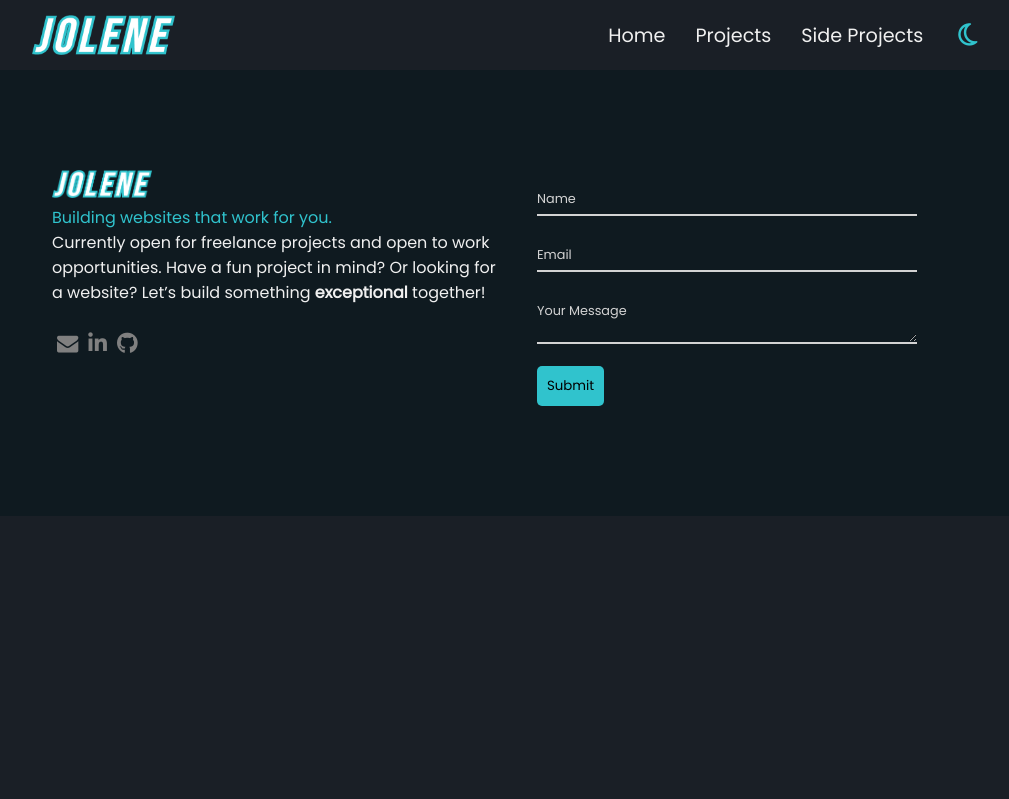
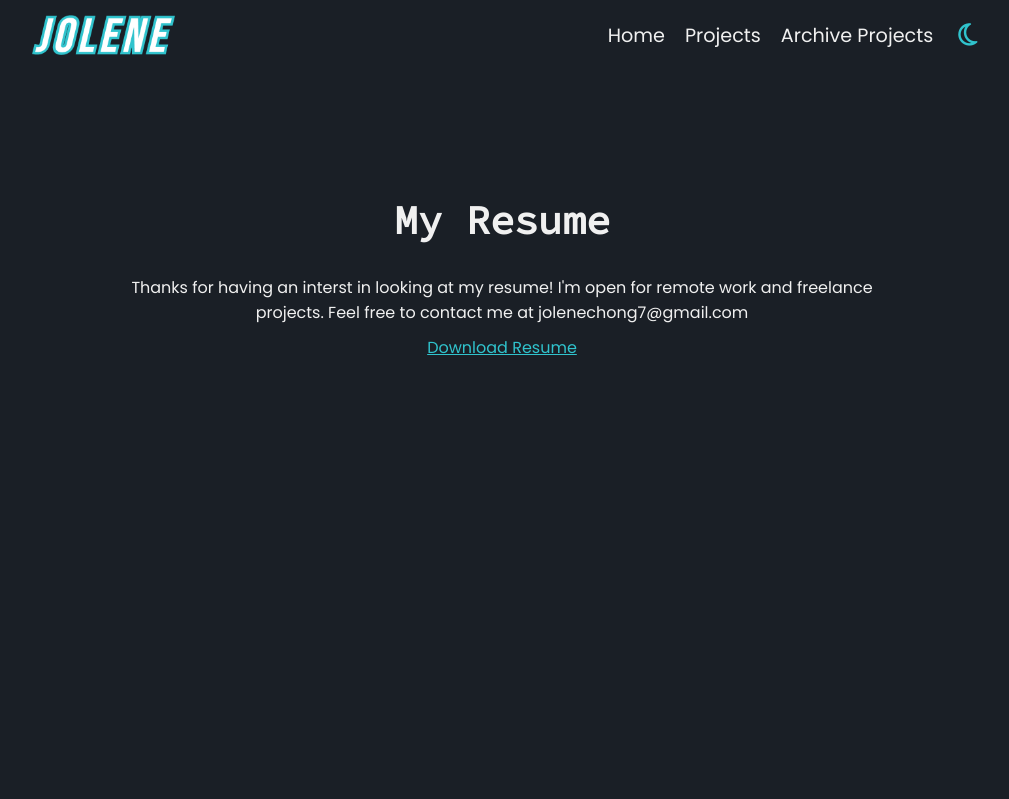
Before and after one commit to jolenechong/portfolio, a React (Create React App) app: page /resume in a window 1280 px wide. Shown: the top 799 px of the page, without its empty margins (138-1147 px from the left). Built offline with nearby package versions, Linux system fonts and the light colour scheme.

Commit message:
fixed a few responsiveness issues

```diff
--- a/src/App.js
+++ b/src/App.js
@@ -1,6 +1,8 @@
 import "./App.scss";
 import { BrowserRouter as Router, Routes, Route } from "react-router-dom";
-import Home from './pages/home/index.';
+import Home from './pages/home';
+import Resume from './pages/resume';
+// import Resume from './pages/resume';
 import Navbar from './components/navbar'
 import Footer from './components/footer'
 
@@ -11,6 +13,7 @@ function App() {
       <Navbar/>
         <Routes>
           <Route path="/" element={<Home />} />
+          <Route path='/resume' element={<Resume />} />
         </Routes>
       <Footer/>
     </Router>
--- a/src/App.scss
+++ b/src/App.scss
@@ -30,13 +30,9 @@ html {
   scroll-behavior: smooth;
 }
 
-/* :root {
-  --bg: yellow;
-  --color-text: black;
-  --secondary-bg: pink;
-  --secondary-border: purple;
+:root {
   --accent-color:#30c3cd;
-} */
+}
 
 html[data-theme="dark"] {
   --bg: #1a1f26;
--- a/src/components/footer/index.module.scss
+++ b/src/components/footer/index.module.scss
@@ -1,7 +1,7 @@
 footer {
   background-color: var(--footer-bg);
   padding: 100px;
-  color: var(--color-text);
+  color: white;
   display: flex;
   justify-content: center;
   align-items: center;
@@ -15,6 +15,7 @@ footer {
 
     .row{
         .column:nth-child(1){
+            padding: 10px;
             width: 50%;
             float: left;
 
@@ -44,7 +45,6 @@ footer {
 
             form{
                 margin: auto;
-                max-width: 400px;
 
                 .formQuestion {
                     position: relative;
--- a/src/components/home/archiveprojects/index.js
+++ b/src/components/home/archiveprojects/index.js
@@ -27,7 +27,7 @@ export default function archiveprojects({ props }) {
 
       <div className={styles.topicsdiv}>
         {props.topics.length > 0 ? (
-          props.topics.map((topic) => <span>{topic}</span>)
+          props.topics.map((topic,i) => <span key={i}>{topic}</span>)
         ) : (
           <p></p>
         )}
--- a/src/components/home/archiveprojects/index.module.scss
+++ b/src/components/home/archiveprojects/index.module.scss
@@ -9,7 +9,7 @@
   margin: auto;
   margin: 10px;
   flex: 2;
-  min-width: 350px;
+  min-width: 370px;
   min-height: 125px;
   transition: 400ms;
 
--- a/src/components/navbar/index.js
+++ b/src/components/navbar/index.js
@@ -6,10 +6,15 @@ import { HashLink as Hash } from "react-router-hash-link";
 
 function Navbar() {
   const [click, setClick] = useState(false);
+  // const [button, setButton] = useState(true);
   const [themeClick, setThemeClick] = useState(false);
   const [theme, setTheme] = useState(true);
 
-  const handleClick = () => setClick(!click);
+  const handleClick = () => {
+    const container = document.querySelector(`.${styles.container} ul`);
+    container.classList.toggle(styles.active);
+    click ? setClick(false) : setClick(true);
+  };
   const closeMobileMenu = () => setClick(false);
 
   // set theme by local storage
@@ -64,7 +69,7 @@ function Navbar() {
           >
             <li>
               <Hash
-                to="/#home"
+                to="/#intro"
                 className={styles.links}
                 onClick={closeMobileMenu}
               >
@@ -82,11 +87,11 @@ function Navbar() {
             </li>
             <li>
               <Hash
-                to="/#funProjects"
+                to="/#archive"
                 className={styles.links}
                 onClick={closeMobileMenu}
               >
-                Side Projects
+                Archive Projects
               </Hash>
             </li>
             <li></li>
--- a/src/components/navbar/index.module.scss
+++ b/src/components/navbar/index.module.scss
@@ -12,13 +12,6 @@ nav {
   top: 0;
   z-index: 999;
   transition: top 0.3s;
-
-//   .themetoggle {
-//     position: absolute;
-//     top: 16px;
-//     right: 15px;
-//     /* padding: 10px; */
-//   }
 
   .themetoggle i {
     font-size: 1.6rem;
@@ -53,6 +46,37 @@ nav {
     height: 65px;
     max-width: 1500px;
 
+    @media screen and (max-width: 961px) {
+      .menu {
+        display: flex;
+        flex-direction: column;
+        height: 95vh;
+        position: fixed;
+        top: 0;
+        right: -100%;
+        height: 100vh;
+        transition: all 0.5s ease;
+
+        li {
+          height: 80px;
+        }
+      }
+      ul.active {
+        display: flex;
+        box-shadow: 0 8px 32px 0 rgb(31 38 135 / 37%);
+        backdrop-filter: blur(4px);
+        -webkit-backdrop-filter: blur(4px);
+        border-radius: 0 10px 10px 0;
+        border-right: 1px solid rgba(255, 255, 255, 0.18);
+        font-size: 1rem;
+        background: var(--bg);
+        right: 0;
+        opacity: 1;
+        transition: all 0.5s ease;
+        z-index: 1;
+      }
+    }
+
     .logo {
       color: black;
       justify-self: start;
@@ -65,16 +89,13 @@ nav {
     }
 
     .menu {
-      display: grid;
-      grid-template-columns: repeat(4, auto);
-      grid-gap: 10px;
+      display: flex;
       list-style: none;
       text-align: center;
       width: 60vw;
-      justify-content: end;
-    //   margin-right: 2rem;
+      justify-content: flex-end;
 
-      .links{
+      .links {
         height: 80px;
         text-decoration: none;
         color: var(--color-text);
@@ -85,29 +106,24 @@ nav {
 }
 
 @media screen and (max-width: 961px) {
-
   .socials {
     position: absolute;
     top: 25px;
   }
-  .links{
-      display: none;
-  }
+
   .themetoggle {
     position: absolute;
     top: 16px;
     right: 15px;
-    /* padding: 10px; */
   }
   .logo {
     position: absolute;
-    top: 20px;
-    left: 10px;
+    top: 16px;
+    left: 5px;
   }
   .icon {
     display: block;
     position: fixed;
-    /* top: 70vh; */
     bottom: 20vh;
     right: 0;
     transform: translate(-100%, 60%);
@@ -133,10 +149,6 @@ nav {
       left: -100%;
       height: 100vh;
       transition: all 0.5s ease;
-
-    //   .links {
-    //     height: 80px;
-    //   }
     }
 
     .menu.active {
--- a/src/pages/home/index..js
+++ b/src/pages/home/index.js
@@ -33,7 +33,7 @@ export default function Home() {
 
   return (
     <>
-      <section id={styles.intro}>
+      <section id='intro' className={styles.intro}>
         <h1>HELLO</h1>
         <p>
           I'm jolene, I <span className={styles.highlight}>design</span> and{" "}
@@ -43,12 +43,12 @@ export default function Home() {
         </p>
         <div className={styles.techstack}>
           {tech.map((tec, i) => (
-            <TechTag tech={tec} />
+            <TechTag key={i} tech={tec} />
           ))}
         </div>
       </section>
 
-      <section>
+      <section id="projects">
         <h2>Projects</h2>
         <ProjectBox
           image={ChatHealthIMG}
@@ -79,12 +79,12 @@ export default function Home() {
         />
       </section>
 
-      <section>
+      <section id="archive">
         <h2>Other Noteworthy Mentions</h2>
         <div className={styles.archiveproj}>
         {repository.length > 0 ? (
-            repository.map((repoDetails) => (
-              <ArchiveProjectBox props={repoDetails}/>
+            repository.map((repoDetails,i) => (
+              <ArchiveProjectBox key={i} props={repoDetails}/>
             ))
           ) : (
           <p>LOADING...</p>
--- a/src/pages/home/index.module.scss
+++ b/src/pages/home/index.module.scss
@@ -52,9 +52,10 @@ section {
   }
 }
 
-#intro {
+.intro {
   height: 95vh;
   margin: 0;
+  padding-bottom: 50px;
 
   h1{
     margin: 0;
--- /dev/null
+++ b/src/pages/resume/index.js
@@ -0,0 +1,25 @@
+import "../../App.scss";
+import React from 'react';
+import styles from './index.module.scss'
+import ResumeEmbed from '../../images/JoleneChongResume.pdf'
+
+export default function Resume() {
+
+  return (
+    <>
+      <section>
+        <h1>My Resume</h1>
+        <p>
+          Thanks for having an interst in looking at my resume! I'm open for
+          remote work and freelance projects. Feel free to contact me at
+          jolenechong7@gmail.com
+        </p>
+        <a href={ResumeEmbed} download className={styles.resumeDownload}>Download Resume</a>
+        <br/>
+        <br/>
+        <embed src={ResumeEmbed} width="700" height="800" />
+
+      </section>
+    </>
+  );
+}
--- /dev/null
+++ b/src/pages/resume/index.module.scss
@@ -0,0 +1,3 @@
+.resumeDownload{
+    color: var(--accent-color);
+}
```
Also changed, not shown: 1 other file (tests, documents, lock files or other folders). Lines whose indentation alone changed are shown as unchanged.
